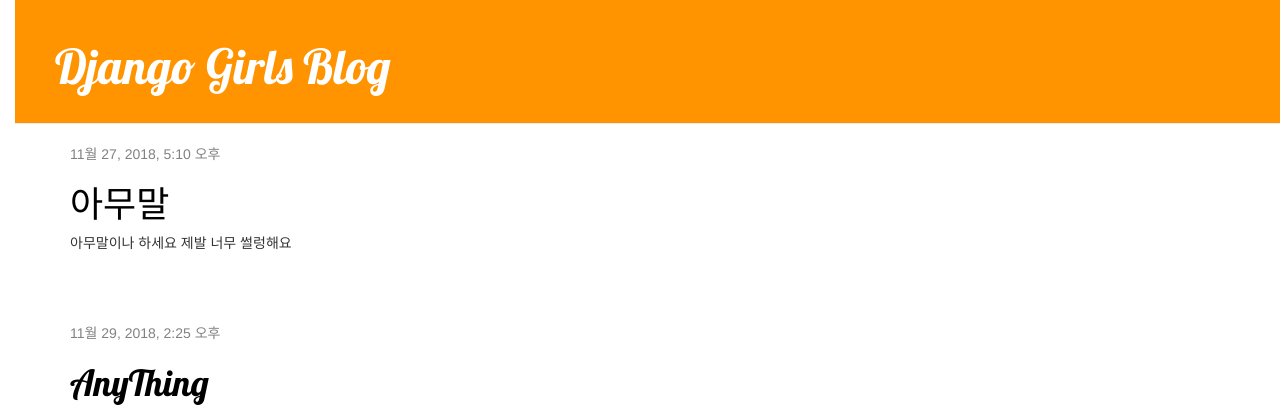
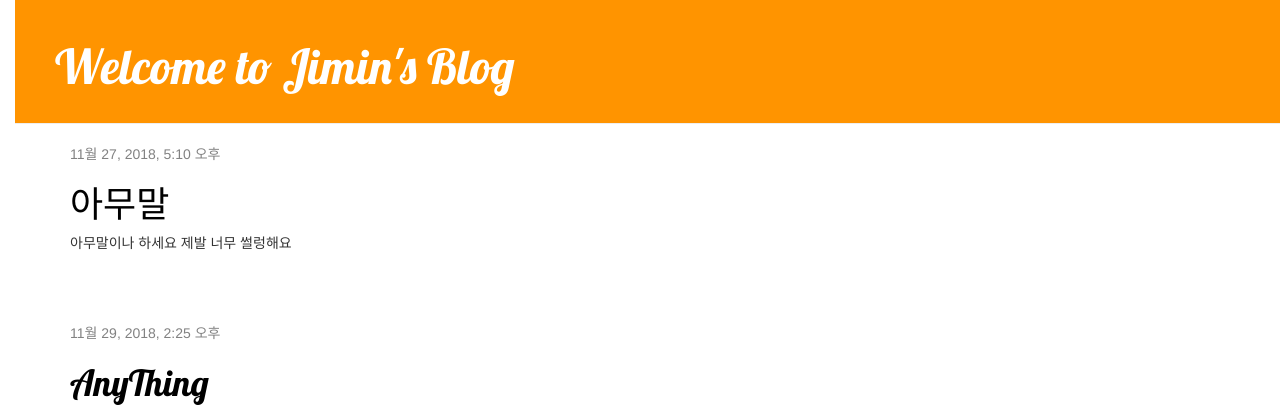
Before and after one commit to ChoiDeborah/dJangoPractice, a Django app: page / in a window 1280 px wide. Shown: the top 414 px of the page. Run offline with Django 3.2, Linux system fonts and the light colour scheme; data comes from the database, SQL or seed files in the repository; some libraries are stand-ins or nearby versions.

Commit message:
change html header

```diff
--- a/blog/templates/blog/base.html
+++ b/blog/templates/blog/base.html
@@ -9,7 +9,7 @@
     </head>
     <body>
             <div class="page-header">
-                <h1><a href="/">Django Girls Blog</a></h1>
+                <h1><a href="/">Welcome to Jimin's Blog</a></h1>
             </div>
             <div class="content container">
                 <div class="row">
```
